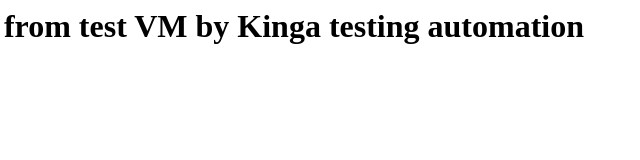
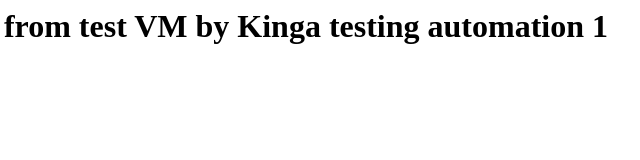
Before and after one commit to kinga123-lhaden/web-test, a plain HTML site: page index.html in a window 1280 px wide. Shown: the full height of the page, 85-725 px from the left. Drawn offline with Linux system fonts and the light colour scheme.

Commit message:
Update index.html

```diff
--- a/index.html
+++ b/index.html
@@ -1 +1 @@
-<h1> Hello from test VM by Kinga testing automation </h1>
+<h1> Hello from test VM by Kinga testing automation 1 </h1>
```
